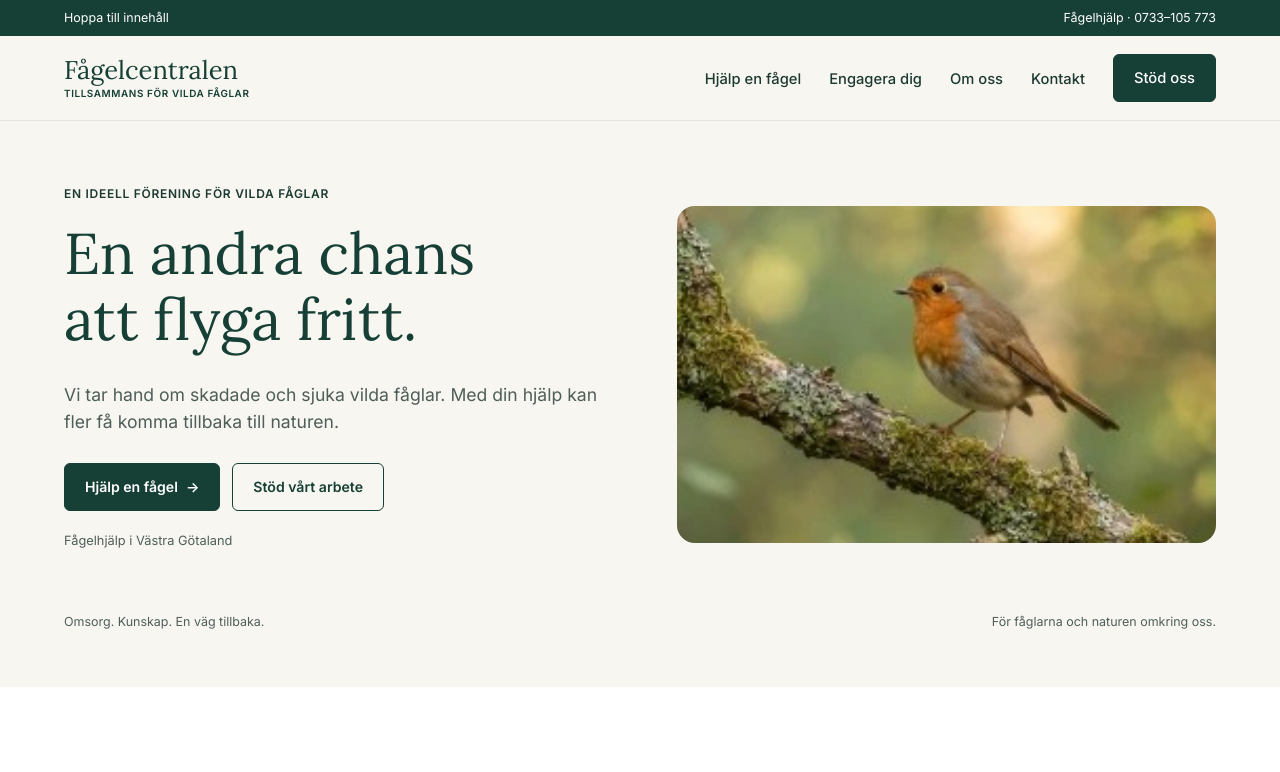
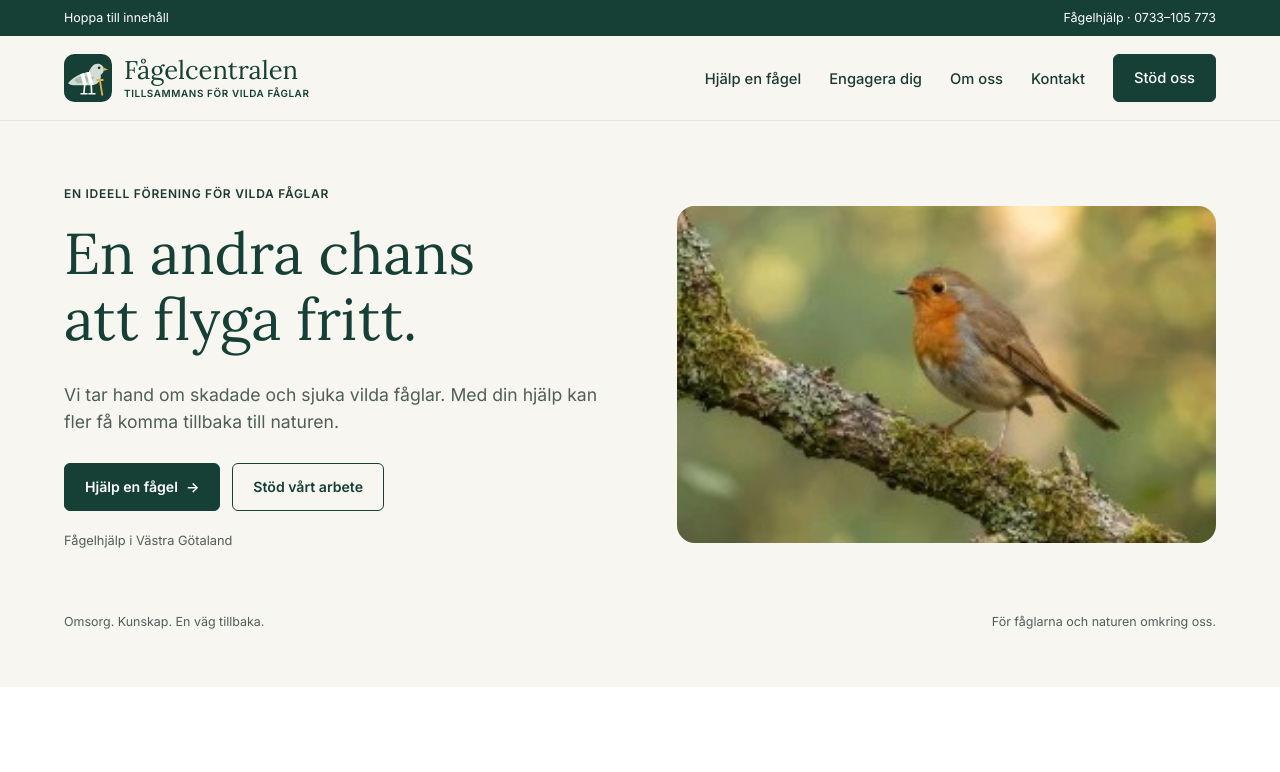
Before and after one commit to Isamod/fagelcentralen, a plain HTML site: page index.html in a window 1280 px wide. Shown: the top 772 px of the page. Drawn offline with Linux system fonts and the light colour scheme.

Commit message:
Ny logotyp (bandagerad fågel med krycka) som favicon och i sidhuvudet
Co-Authored-By: Claude Opus 5.5 <noreply@anthropic.com>
Claude-Session: https://claude.ai/code/session_01U5SeNDBD4Trq7bMBd8KWkv

```diff
--- a/assets/css/styles.css
+++ b/assets/css/styles.css
@@ -823,3 +823,10 @@ body { overflow-wrap: break-word; }
 p, li, dd, label, small { hyphens: auto; }
 .hero-grid > *, .grid-2 > *, .grid-3 > *, .feature > *, .faq > *, .split-head > *,
 .steps-grid > *, .footer-grid > *, .editor-grid > *, .amount-option label > * { min-width: 0; }
+
+/* ---------- Logotyp ---------- */
+
+.logo { display: inline-flex; align-items: center; gap: 12px; }
+.logo-mark { width: 48px; height: 48px; flex: none; }
+.logo-text { display: block; }
+@media (max-width: 560px) { .logo-mark { width: 40px; height: 40px; } .logo-name { font-size: 1.4rem; } }
--- a/index.html
+++ b/index.html
@@ -7,6 +7,7 @@
   <meta name="description" content="Fågelcentralen är en ideell förening som tar hand om skadade och sjuka vilda fåglar i Göteborg, Kungälv och Västra Götaland. Ring 0733–105 773 för fågelhjälp.">
   <meta name="theme-color" content="#163f35">
   <link rel="icon" href="assets/img/favicon.svg" type="image/svg+xml">
+  <link rel="apple-touch-icon" href="assets/img/apple-touch-icon.png">
   <link rel="preload" href="assets/fonts/lora-latin.woff2" as="font" type="font/woff2" crossorigin>
   <link rel="preload" href="assets/fonts/inter-latin.woff2" as="font" type="font/woff2" crossorigin>
   <meta property="og:type" content="website">
@@ -56,8 +57,11 @@
   <header class="site-header">
     <div class="container">
       <a class="logo" href="index.html">
+        <img class="logo-mark" src="assets/img/logo-mark.svg" alt="" width="48" height="48">
+        <span class="logo-text">
         <span class="logo-name">Fågelcentralen</span>
         <span class="logo-tag">Tillsammans för vilda fåglar</span>
+        </span>
       </a>
       <nav class="main-nav" aria-label="Huvudmeny">
         <button class="nav-toggle" type="button" aria-expanded="false" aria-controls="menu">Meny</button>
```
Also changed, not shown: bli-fagelvan.html (+4 -0 lines), hjalp-en-fagel.html (+4 -0 lines), nyhet.html (+4 -0 lines), nyheter.html (+4 -0 lines), om-oss.html (+4 -0 lines), stod-oss.html (+4 -0 lines), tack.html (+4 -0 lines), volontar.html (+4 -0 lines), assets/img/apple-touch-icon.png (added), assets/img/favicon.svg, assets/img/logo-mark.svg (added).
